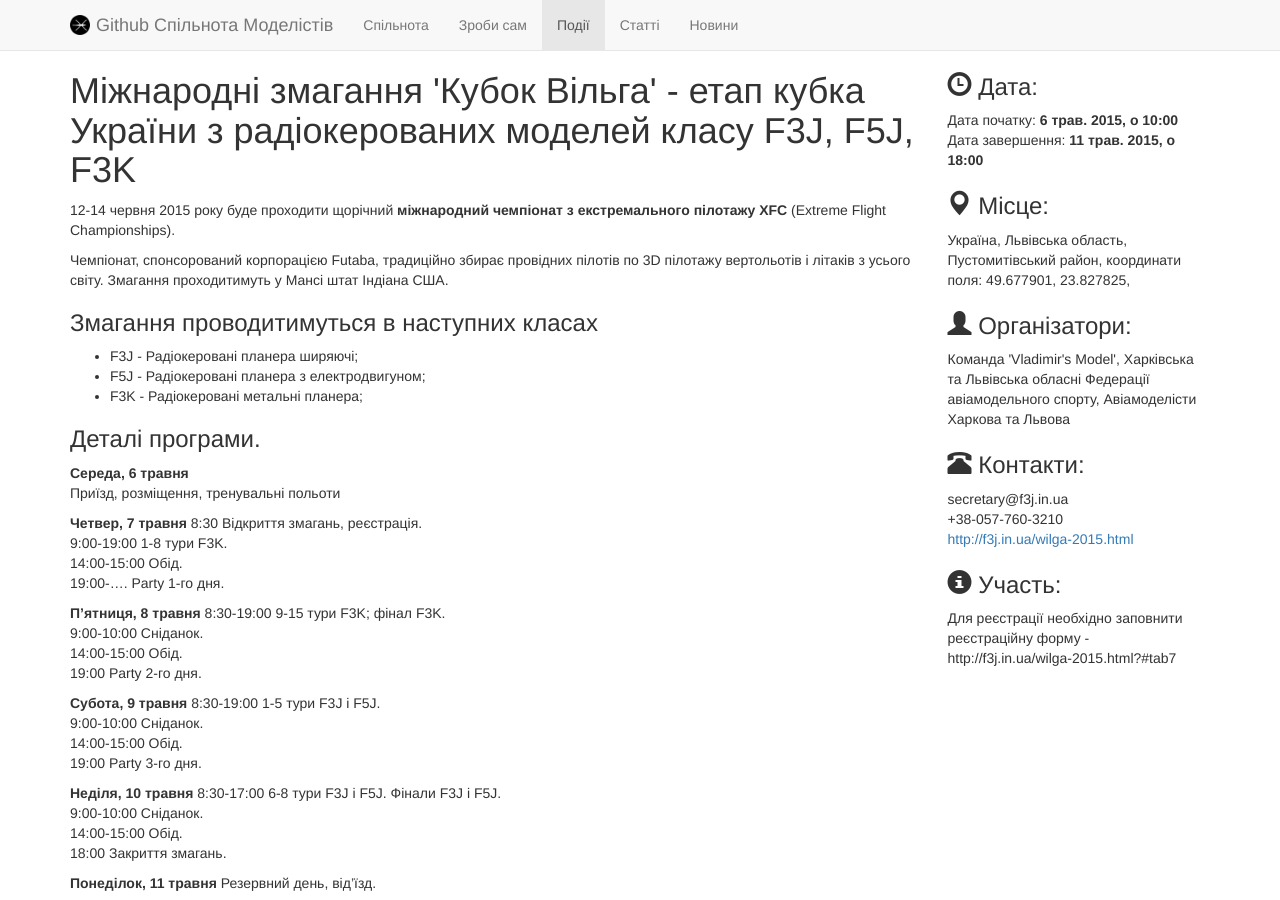
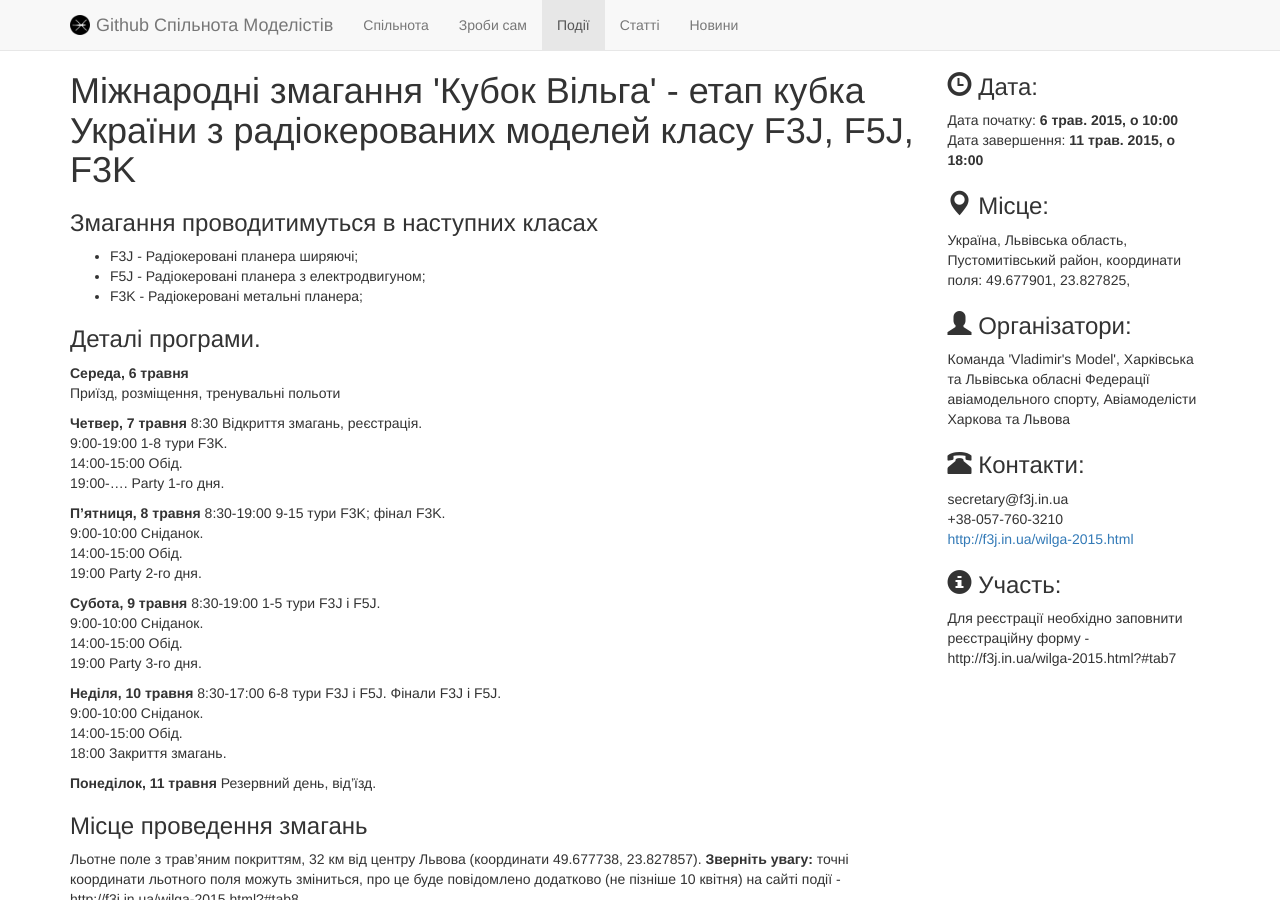
Before and after one commit to modelism/community, a Jekyll site: the page built from _posts/2015-03-02-wilga-cup-event-of-world-cup-2015.markdown, in a window 1280 px wide and 900 px high. Built offline with Jekyll 4.4.1, drawn with Linux system fonts in a browser that asks for light colours.

Commit message:
Update 2015-03-02-wilga-cup-event-of-world-cup-2015.markdown

```diff
--- a/_posts/2015-03-02-wilga-cup-event-of-world-cup-2015.markdown
+++ b/_posts/2015-03-02-wilga-cup-event-of-world-cup-2015.markdown
@@ -21,10 +21,6 @@ status: published
 priority: 0.7
 keywords: "Кубок Вільга, F3J, F5J, F3K"
 ---
-
-12-14 червня 2015 року буде проходити щорічний **міжнародний чемпіонат з екстремального пілотажу XFC** (Extreme Flight Championships).
-
-Чемпіонат, спонсорований корпорацією Futaba, традиційно збирає провідних пілотів по 3D пілотажу вертольотів і літаків з усього світу. Змагання проходитимуть у Мансі штат Індіана США.
 
 ### Змагання проводитимуться в наступних класах
 
```
